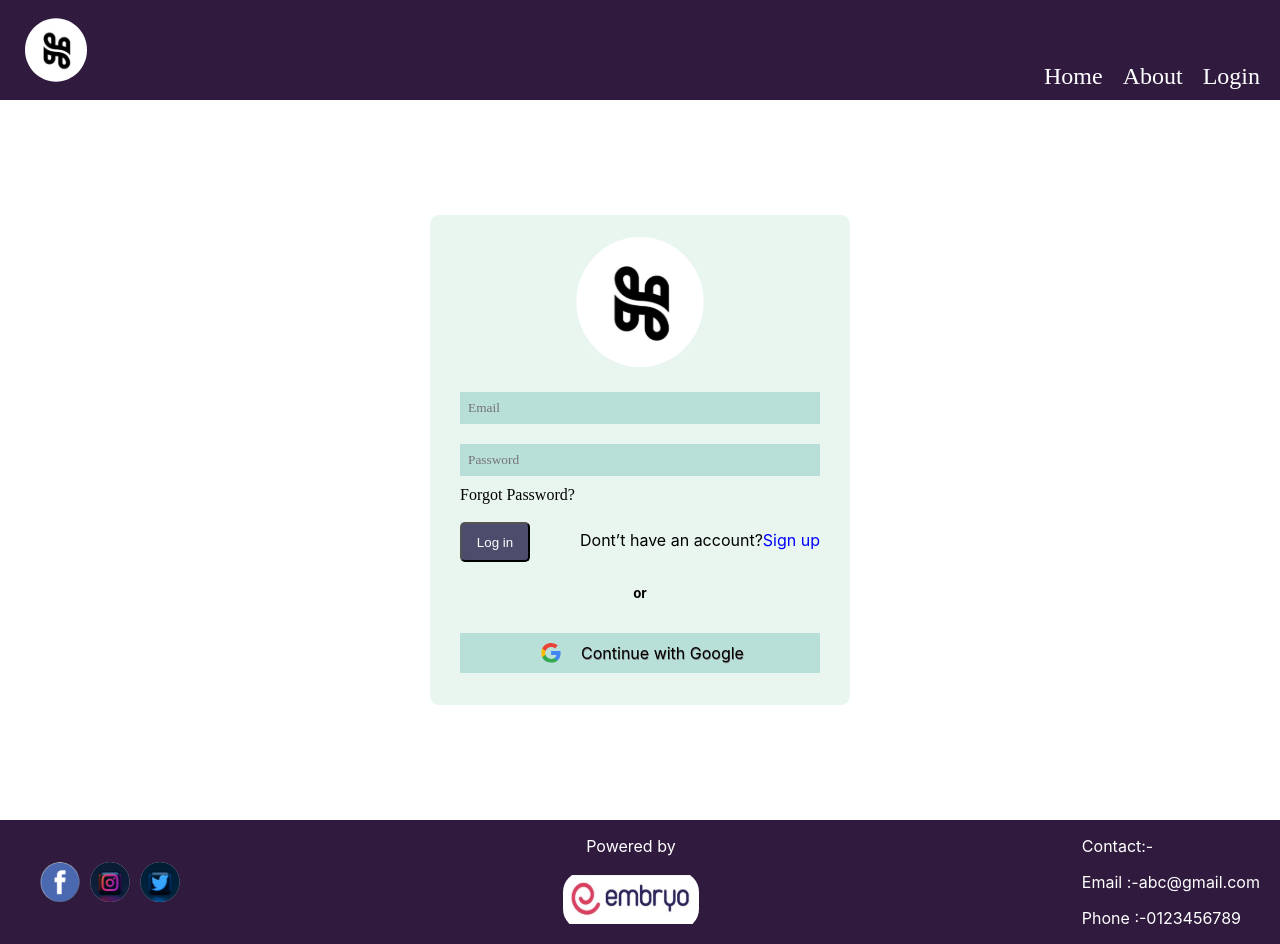
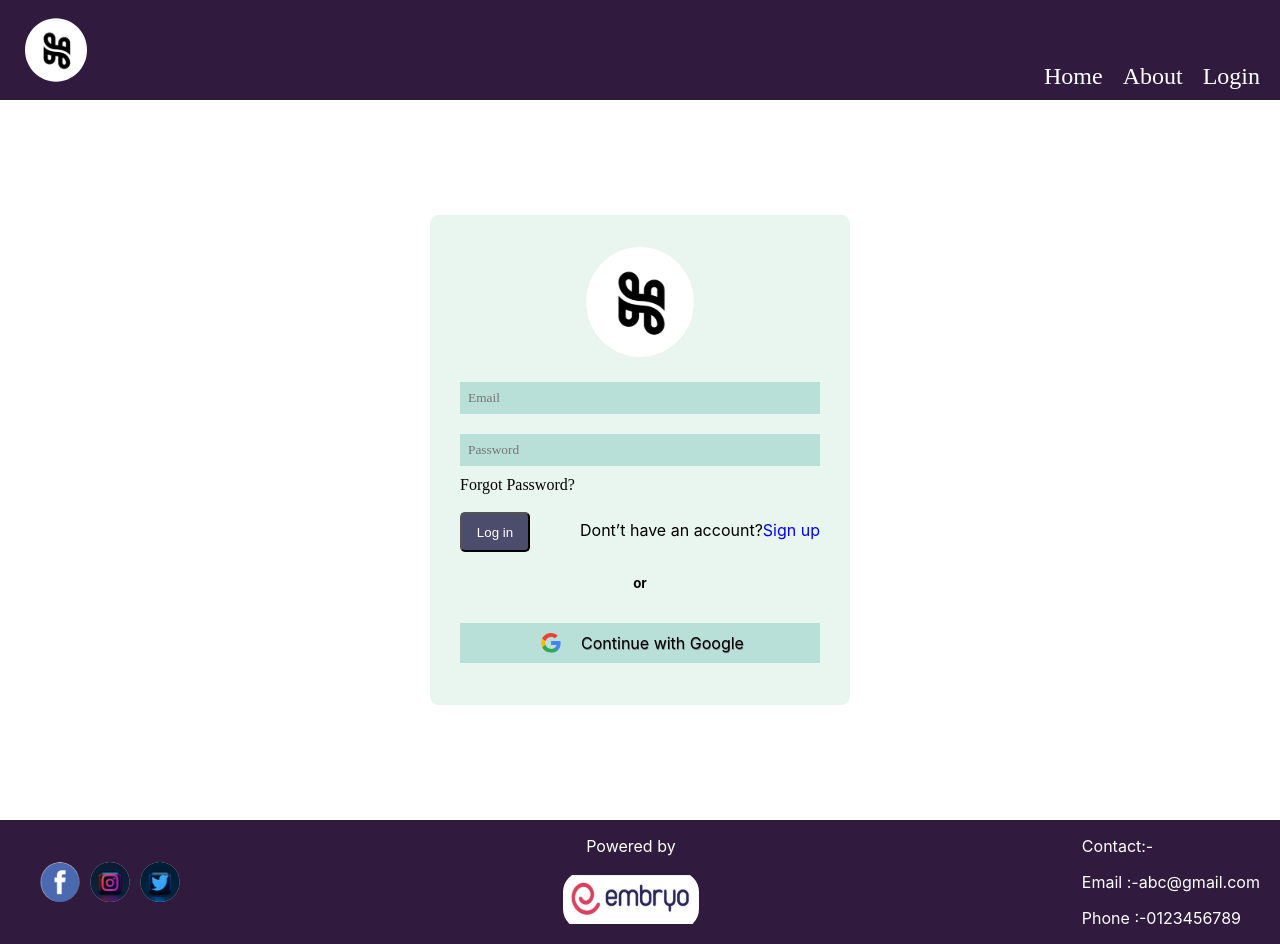
Before and after one commit to codekarsatvik/Hackerearth_solutions, a React (Create React App) app in the folder site/: page /login in a window 1280 px wide. Built offline with nearby package versions, Linux system fonts and the light colour scheme.

Commit message:
Update login.module.css

```diff
--- a/site/src/Css/login.module.css
+++ b/site/src/Css/login.module.css
@@ -8,8 +8,8 @@
 }
 
 .logo {
-  width: 130px;
-  height: 130px;
+  width: 110px;
+  height: 110px;
   align-self: center;
   margin-bottom: 15px;
 }
```
